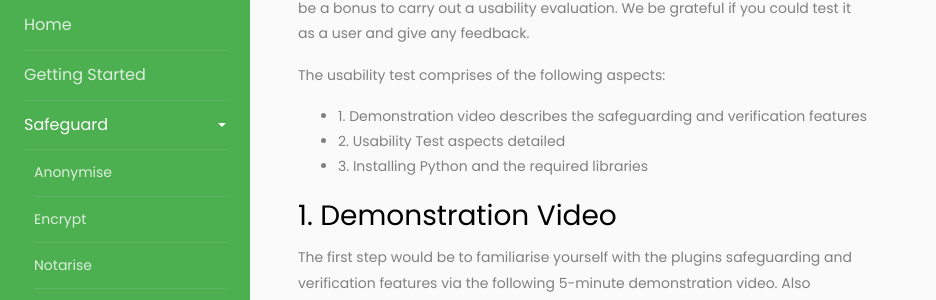
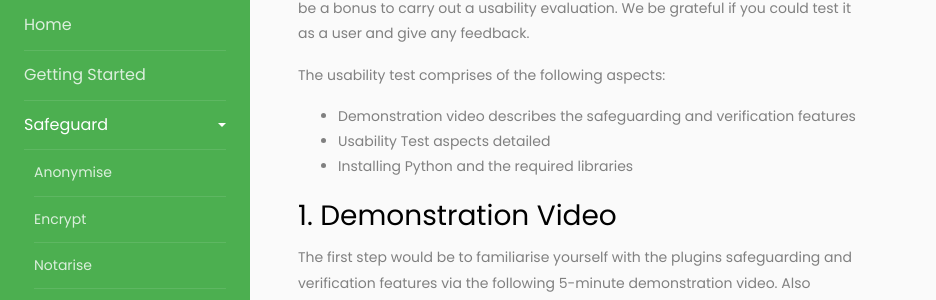
Before and after one commit to sharmapn/sharmapn.github.io, a Jekyll site: the page MapSafeQGISGeoPrivPlugin/usability_evaluation.html, which Jekyll copies as it is, in a window 1280 px wide and 900 px high. Shown: the part 127-427 px from the top of the window, without its empty margins (0-936 px from the left). Built offline with Jekyll 4.4.1, drawn with Linux system fonts in a browser that asks for light colours.

Commit message:
Update usability_evaluation.html

```diff
--- a/MapSafeQGISGeoPrivPlugin/usability_evaluation.html
+++ b/MapSafeQGISGeoPrivPlugin/usability_evaluation.html
@@ -121,9 +121,9 @@
 
 <p>The usability test comprises of the following aspects:
 <ul>
-	<li>1. Demonstration video describes the safeguarding and verification features</a></li>
-	<li>2. Usability Test aspects detailed </a></li>
-	<li>3. Installing Python and the required libraries</a></li>
+	<li>Demonstration video describes the safeguarding and verification features</a></li>
+	<li>Usability Test aspects detailed </a></li>
+	<li>Installing Python and the required libraries</a></li>
 </ul>
 
 <h3>1. Demonstration Video</h3>
```
